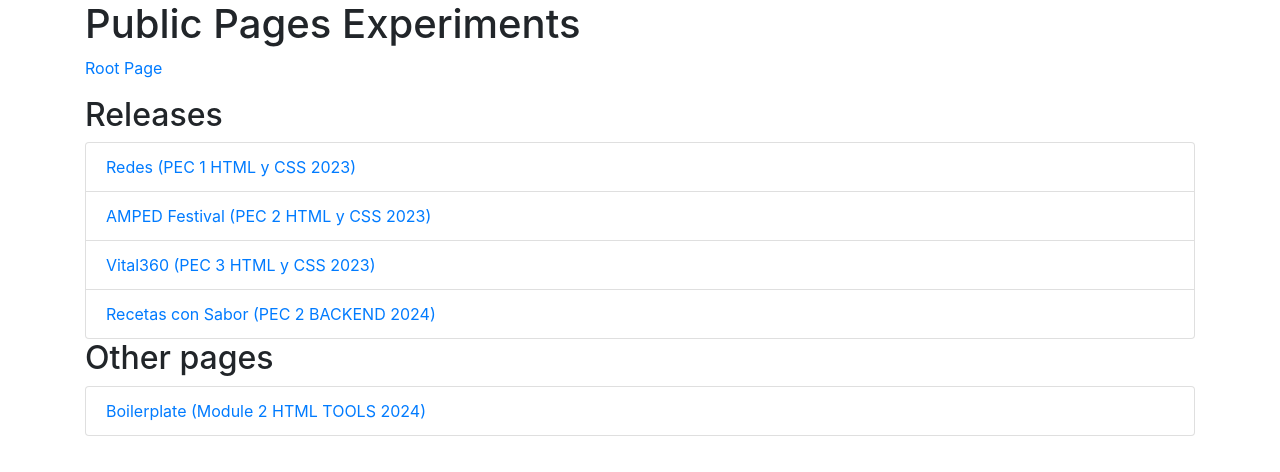
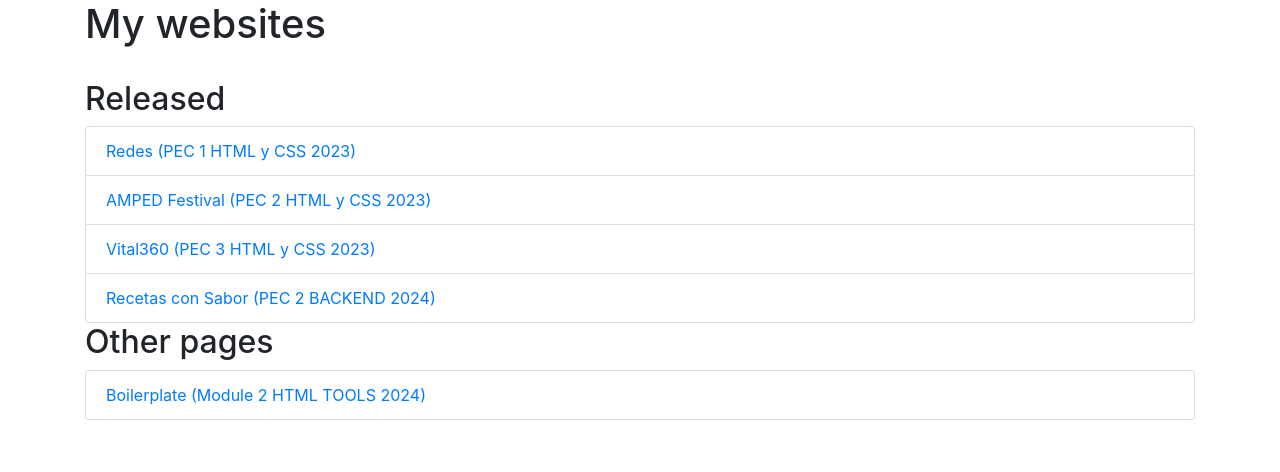
Before and after one commit to smb-uoc/smb-uoc.github.io, a plain HTML site: page index.html in a window 1280 px wide. Drawn offline with nearby package versions, Linux system fonts and the light colour scheme.

Commit message:
update index file

```diff
--- a/index.html
+++ b/index.html
@@ -9,9 +9,9 @@
 </head>
 <body>
     <div class="container">
-        <h1>Public Pages Experiments</h1>
-        <p><a href="https://smb-uoc.github.io/">Root Page</a></p>
-        <h2>Releases</h2>
+        <h1>My websites</h1>
+        <br/>
+        <h2>Released</h2>
         <ul class="list-group">
             <li class="list-group-item"><a href="https://smb-uoc.github.io/redes">Redes (PEC 1 HTML y CSS 2023)</a></li>
             <li class="list-group-item"><a href="https://smb-uoc.github.io/amped">AMPED Festival (PEC 2 HTML y CSS 2023)</a></li>
```
